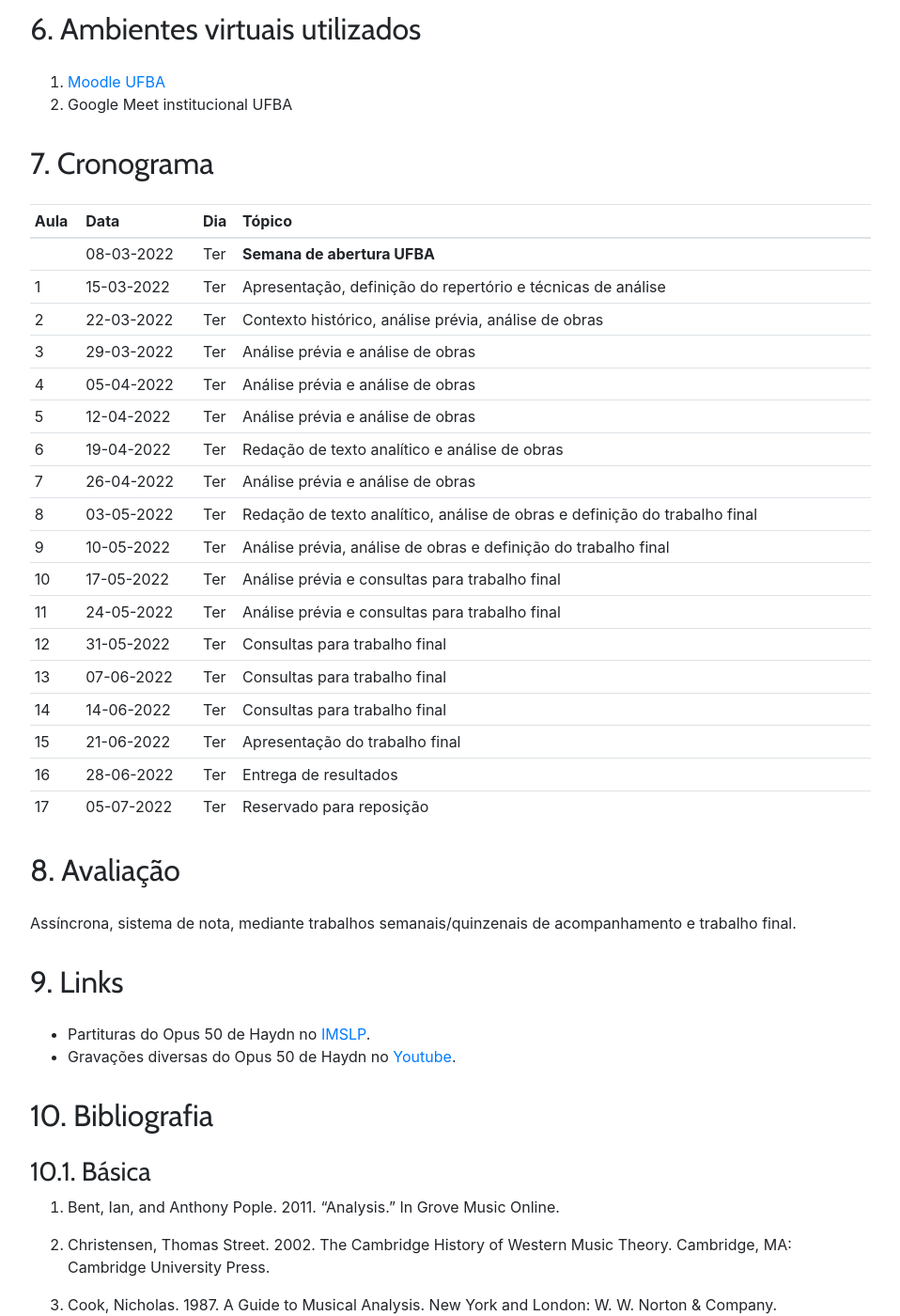
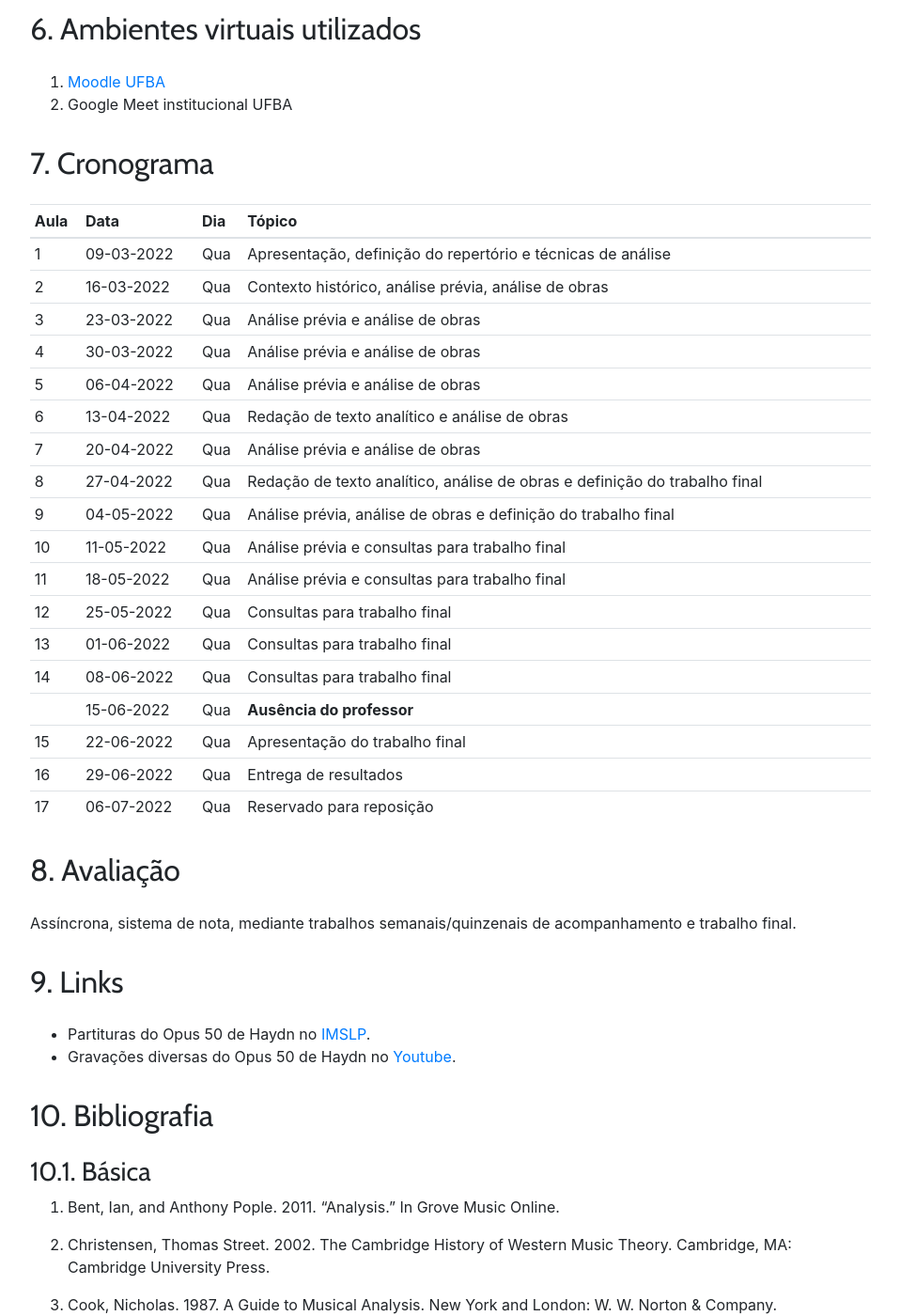
Before and after one commit to kroger/genosmus, a Jekyll site: the page built from _marcos/musf18.md, in a window 1280 px wide and 1400 px high, scrolled down 1728 px. Shown: the whole window at 94% size, without its empty margins (68-1026 px from the left). Built offline with Jekyll 4.4.1, drawn with Linux system fonts in a browser that asks for light colours; nearby versions of some CDN libraries; the table of contents is made by our own code.

Commit message:
Insere cronogramas novos 2022.1
- Gerados via script

```diff
--- a/_marcos/musf18.md
+++ b/_marcos/musf18.md
@@ -69,24 +69,24 @@ síncronas.
 
 | Aula | Data       | Dia | Tópico                                                                     |
 | ---- | ---------- | --- | -------------------------------------------------------------------------- |
-|      | 08-03-2022 | Ter | **Semana de abertura UFBA**                                                |
-| 1    | 15-03-2022 | Ter | Apresentação, definição do repertório e técnicas de análise                |
-| 2    | 22-03-2022 | Ter | Contexto histórico, análise prévia, análise de obras                       |
-| 3    | 29-03-2022 | Ter | Análise prévia e análise de obras                                          |
-| 4    | 05-04-2022 | Ter | Análise prévia e análise de obras                                          |
-| 5    | 12-04-2022 | Ter | Análise prévia e análise de obras                                          |
-| 6    | 19-04-2022 | Ter | Redação de texto analítico e análise de obras                              |
-| 7    | 26-04-2022 | Ter | Análise prévia e análise de obras                                          |
-| 8    | 03-05-2022 | Ter | Redação de texto analítico, análise de obras e definição do trabalho final |
-| 9    | 10-05-2022 | Ter | Análise prévia, análise de obras e definição do trabalho final             |
-| 10   | 17-05-2022 | Ter | Análise prévia e consultas para trabalho final                             |
-| 11   | 24-05-2022 | Ter | Análise prévia e consultas para trabalho final                             |
-| 12   | 31-05-2022 | Ter | Consultas para trabalho final                                              |
-| 13   | 07-06-2022 | Ter | Consultas para trabalho final                                              |
-| 14   | 14-06-2022 | Ter | Consultas para trabalho final                                              |
-| 15   | 21-06-2022 | Ter | Apresentação do trabalho final                                             |
-| 16   | 28-06-2022 | Ter | Entrega de resultados                                                      |
-| 17   | 05-07-2022 | Ter | Reservado para reposição                                                   |
+| 1    | 09-03-2022 | Qua | Apresentação, definição do repertório e técnicas de análise                |
+| 2    | 16-03-2022 | Qua | Contexto histórico, análise prévia, análise de obras                       |
+| 3    | 23-03-2022 | Qua | Análise prévia e análise de obras                                          |
+| 4    | 30-03-2022 | Qua | Análise prévia e análise de obras                                          |
+| 5    | 06-04-2022 | Qua | Análise prévia e análise de obras                                          |
+| 6    | 13-04-2022 | Qua | Redação de texto analítico e análise de obras                              |
+| 7    | 20-04-2022 | Qua | Análise prévia e análise de obras                                          |
+| 8    | 27-04-2022 | Qua | Redação de texto analítico, análise de obras e definição do trabalho final |
+| 9    | 04-05-2022 | Qua | Análise prévia, análise de obras e definição do trabalho final             |
+| 10   | 11-05-2022 | Qua | Análise prévia e consultas para trabalho final                             |
+| 11   | 18-05-2022 | Qua | Análise prévia e consultas para trabalho final                             |
+| 12   | 25-05-2022 | Qua | Consultas para trabalho final                                              |
+| 13   | 01-06-2022 | Qua | Consultas para trabalho final                                              |
+| 14   | 08-06-2022 | Qua | Consultas para trabalho final                                              |
+|      | 15-06-2022 | Qua | **Ausência do professor**                                                  |
+| 15   | 22-06-2022 | Qua | Apresentação do trabalho final                                             |
+| 16   | 29-06-2022 | Qua | Entrega de resultados                                                      |
+| 17   | 06-07-2022 | Qua | Reservado para reposição                                                   |
 {: .table .table-sm}
 
 ## 8. Avaliação
```
Also changed, not shown: _marcos/musa72.md (+2 -2 lines), _marcos/musa83.md (+18 -18 lines), _marcos/musb14.md (+15 -15 lines).
